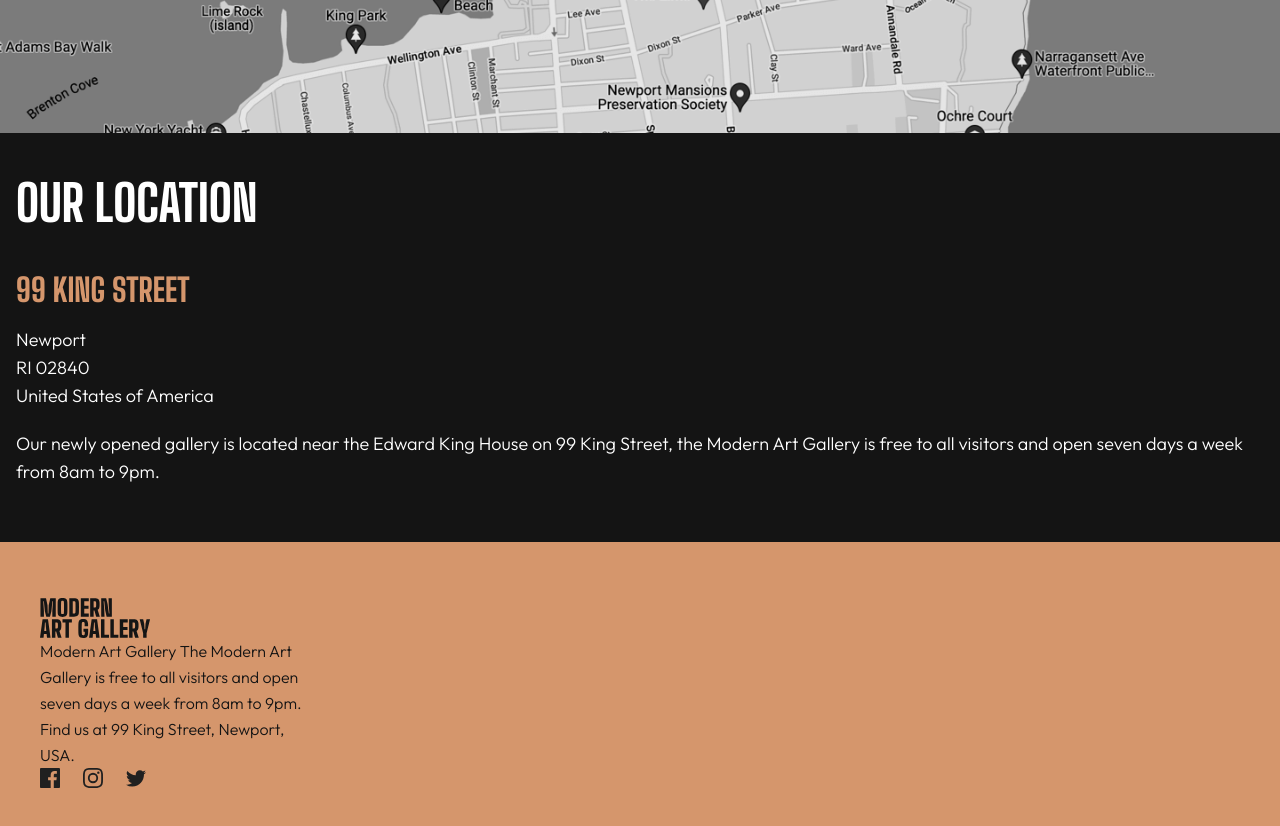
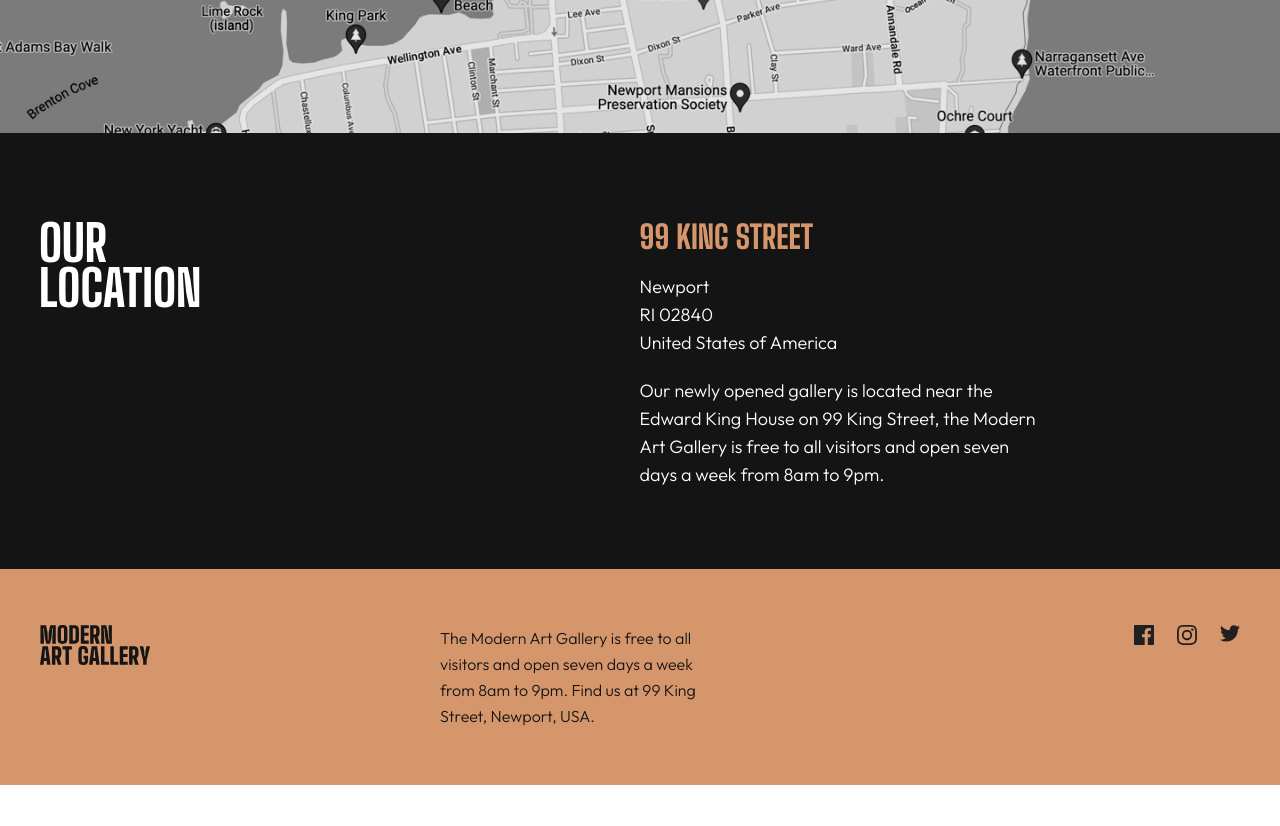
Before and after one commit to EuphoriaCXI/art-gallery, a plain HTML site: page location.html in a window 1280 px wide. Shown: the part 400-1226 px from the top of the page. After the commit the page ends 1185 px from the top, so only its background shows below. Drawn offline with Linux system fonts and the light colour scheme.

Commit message:
Completed styling for mobile and tablet for both pages

```diff
--- a/location.html
+++ b/location.html
@@ -59,8 +59,8 @@
     <footer class="location__footer">
       <img src="./assets/logo-dark.svg" alt="Modern Art Gallery Logo" />
       <p>
-        Modern Art Gallery The Modern Art Gallery is free to all visitors and open seven days a week
-        from 8am to 9pm. Find us at 99 King Street, Newport, USA.
+        The Modern Art Gallery is free to all visitors and open seven days a week from 8am to 9pm.
+        Find us at 99 King Street, Newport, USA.
       </p>
       <ul>
         <li>
--- a/style.css
+++ b/style.css
@@ -348,6 +348,10 @@ address {
     max-width: calc(100% - 80px);
   }
 
+  .container h2 {
+    margin-top: 88px;
+  }
+
   /* Container for
 - Box One
 - Box Two
@@ -457,12 +461,6 @@ address {
     width: 223px;
   }
 
-  /* Location page */
-  /* -------------- */
-  .location__map picture img {
-    width: 1262.19px;
-  }
-
   /* Footer */
   /* -------------- */
   footer {
@@ -481,6 +479,53 @@ address {
 
   .footer__socials {
     justify-self: flex-end;
+  }
+
+  /* Location page */
+  /* -------------- */
+  .location__map picture img {
+    width: 1262.19px;
+  }
+
+  .location__button {
+    left: 99px;
+  }
+
+  .location__address {
+    display: grid;
+    grid-template-columns: repeat(2, 1fr);
+    padding: 88px 40px 80px 39px;
+  }
+
+  .location__address h2 {
+    width: 223px;
+  }
+
+  .location__address address {
+    margin-top: 0;
+  }
+
+  .address__style {
+    margin-top: 0;
+  }
+
+  .location__address p {
+    grid-column: 2;
+    width: 398px;
+  }
+
+  .location__footer {
+    display: grid;
+    grid-template-columns: repeat(3, 1fr);
+  }
+
+  .location__footer ul {
+    align-items: flex-start;
+    justify-self: flex-end;
+  }
+
+  .location__footer p {
+    width: 281px;
   }
 }
 
```
